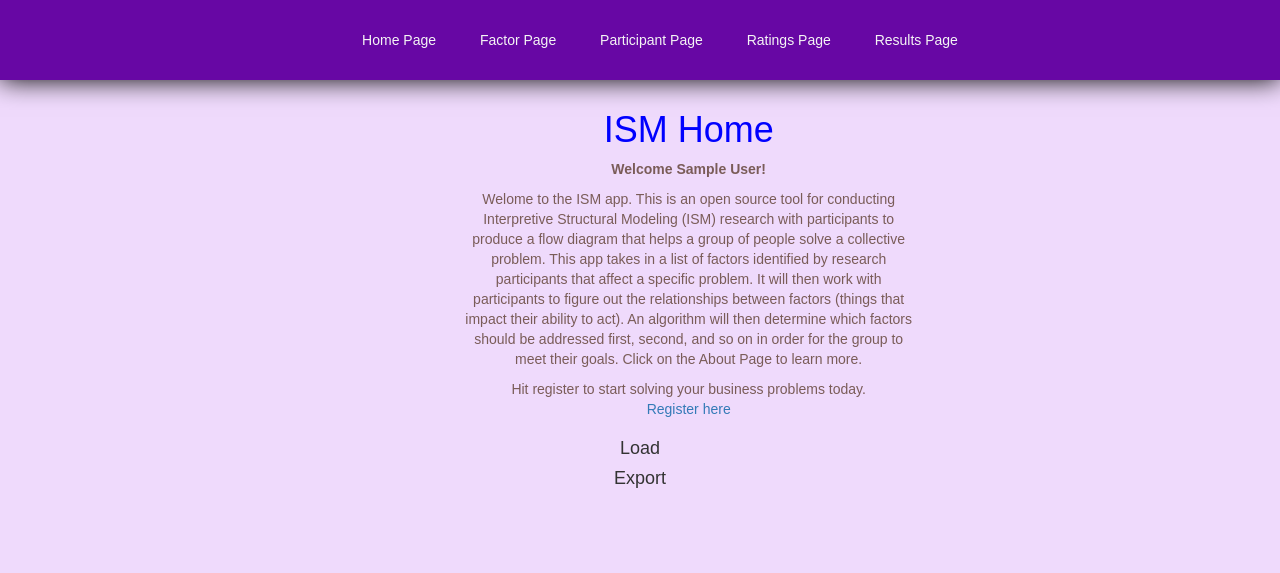
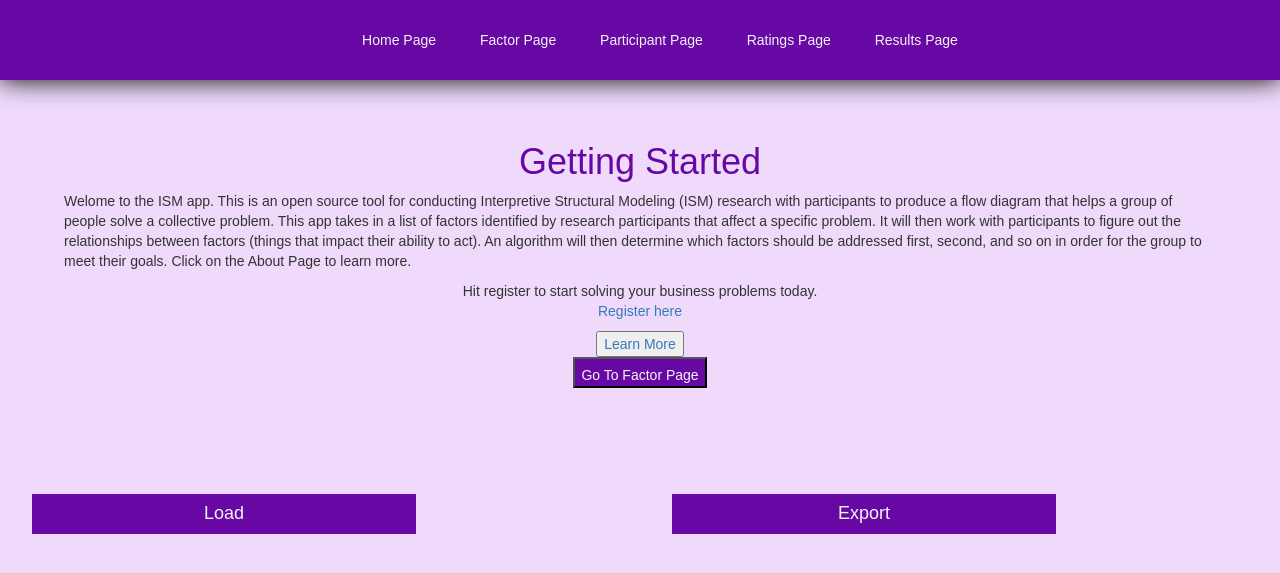
Before and after one commit to VERSO-UVM/Interactive-Management-App, a Flask app: page / in a window 1280 px wide. Shown: the top 573 px of the page. Run offline with Flask 3, Linux system fonts and the light colour scheme; the visitor is signed in with stand-in values (Sample User, id 1); some libraries are stand-ins or nearby versions.

Commit message:
more css

```diff
--- a/flask_app/static/css/factor.css
+++ b/flask_app/static/css/factor.css
@@ -1,6 +1,6 @@
 /* Header */
 h1 {
-    color: blue;
+    color: #480373;
   }
 
 /* Table*/
--- a/flask_app/static/css/index.css
+++ b/flask_app/static/css/index.css
@@ -1,3 +1,37 @@
 h1 {
-    color: blue;
+    color: #6707A4;
+    padding-top: 5%;
+    text-align: center;
   }
+
+.grid-container {
+  display: grid;
+  grid-template-columns: 1fr 1fr;
+  grid-template-rows: auto auto;
+}
+
+.gettingStarted {
+  grid-column: 1 / -1; /* Span across all columns */
+  text-align: center;
+  padding: 5%;
+}
+
+.shared-style {
+  background-color: #6707A4;
+  color: whitesmoke;
+  max-width: 60%;
+  margin: 5%;
+}
+
+.welcome {
+  text-align: left;
+}
+
+.goToFactor {
+  background-color: #6707A4;
+  color: whitesmoke;
+  text-align: center;
+  text-decoration: none;
+  padding-top: 0.5%;
+  justify-self: end;
+}
--- a/flask_app/static/css/style.css
+++ b/flask_app/static/css/style.css
@@ -14,6 +14,5 @@
     padding-top: 7%;
     padding-left: 35%;
     text-align: center;
-    color: #7A5C58;
     grid-template-rows: auto;
 }
--- a/flask_app/templates/index.html
+++ b/flask_app/templates/index.html
@@ -13,11 +13,10 @@
 <link rel="stylesheet" href="index.css">
 
 {% block content %}
-  <div class="container">
-      <div class="col-md-10 col-lg-8 mx-lg-auto mx-md-auto">
-        <h1 class="pt-5 pb-2">ISM Home</h1>  {# Heading for the page #}
-        <p class="pt-5"><strong>{{ message }}</strong></p>  {# Paragraph with a strong message variable #}
-        <p class="pt-5"> Welome to the ISM app.
+  <div class="grid-container">
+      <div class="gettingStarted">
+        <h1 class="pt-5 pb-2">Getting Started</h1>  {# Heading for the page #}
+        <p class="welcome"> Welome to the ISM app.
           This is an open source tool for conducting Interpretive Structural Modeling (ISM) research with participants to
           produce a flow diagram that helps a group of people solve a collective problem.
           This app takes in a list of factors identified by research participants that affect a specific problem.
@@ -26,16 +25,18 @@
           Click on the About Page to learn more. </p>
           Hit register to start solving your business problems today.
         <p><a href="register">Register here</a></p>  {# Link to register with a text 'Register here' #}
+         <!-- TODO: create aboutMe.html page -->
+        <a href="aboutMe.html"><button>Learn More</button></a>
+        <p><a href="factor"><button class="goToFactor">Go To Factor Page</button></a></p>
       </div>
-  </div>
   <!-- Load section -->
-  <div class="load">
+  <div class="shared-style">
     <h4>Load</h4>
     <!-- TODO: add links to factors, participants,
         ratings, and results (clickable option) -->
   </div>
   <!-- Export section-->
-  <div class="export">
+  <div class="shared-style">
     <h4>Export</h4>
     <!-- TODO: add links to factors, participants,
         ratings, and results (clickable option) -->
@@ -43,4 +44,5 @@
   <div class="goToFactors">
     <!-- TODO: add link to factors page -->
   </div>
+</div>
 {% endblock %}
```
Also changed, not shown: flask_app/static/css/custom.css (added).
